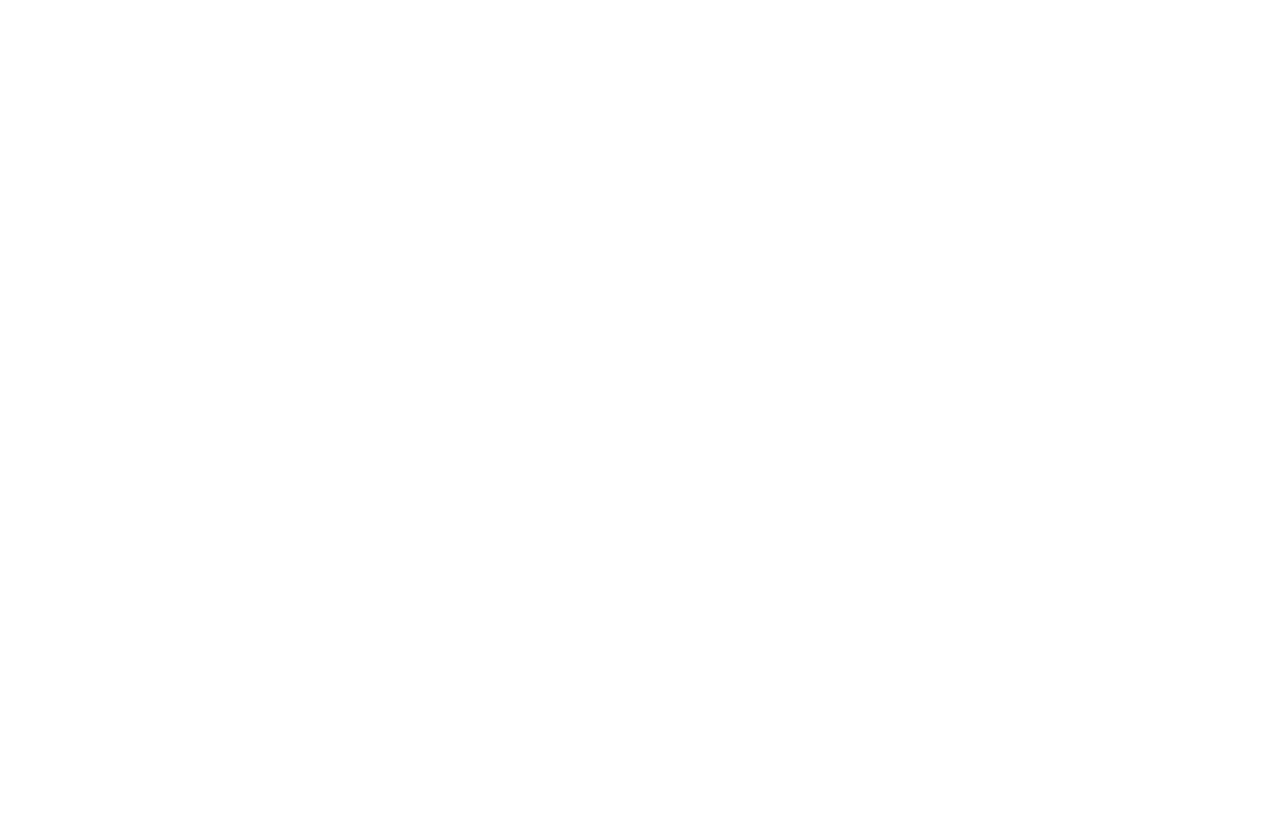
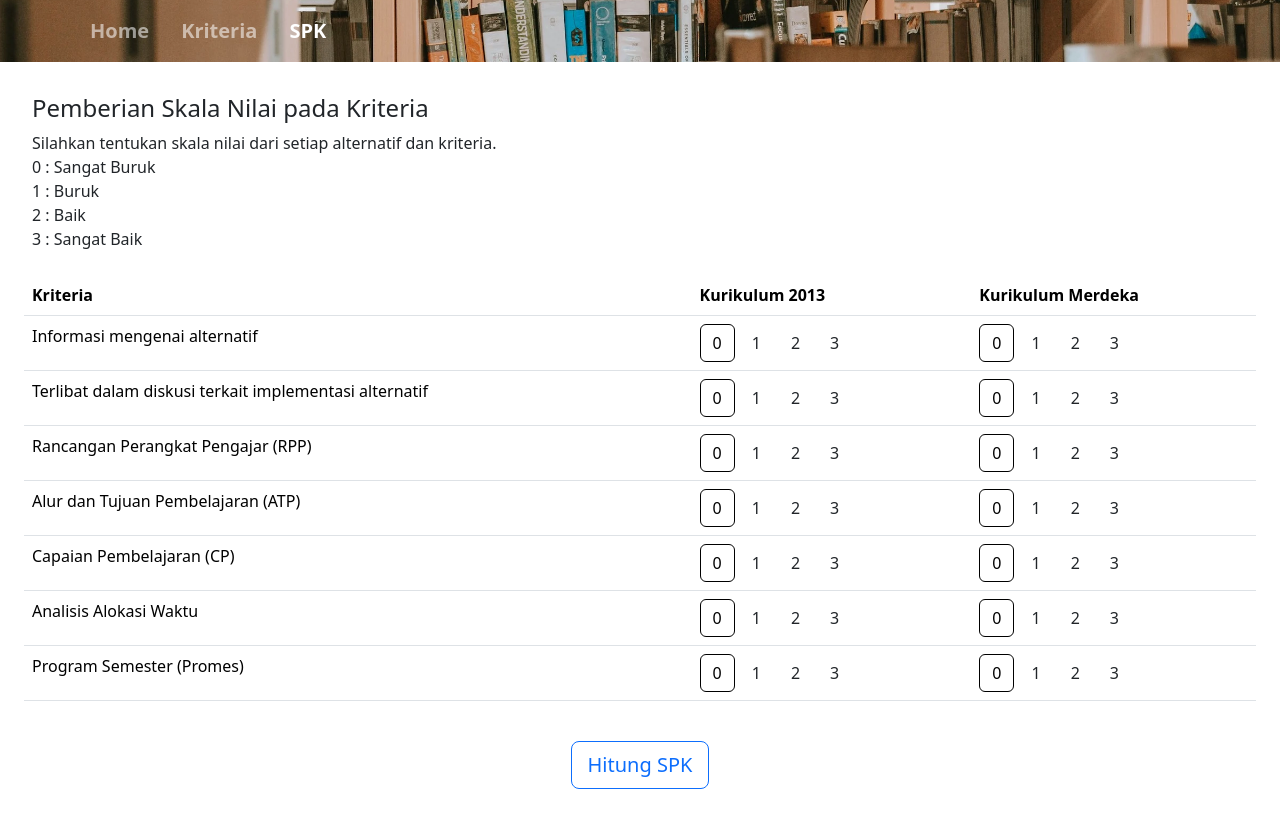
Before and after one commit to agung101/spkKurikulum, a React (Vite) app: page /spk in a window 1280 px wide. Before the commit this address had no page. Shown: the top 828 px of the page. Before the commit the page ends 800 px from the top, so only its background shows below. Built offline with nearby package versions, Linux system fonts and the light colour scheme.

Commit message:
Slicing Spk Page

```diff
--- a/src/components/module/Navbar/index.jsx
+++ b/src/components/module/Navbar/index.jsx
@@ -20,8 +20,8 @@
         <div className="collapse navbar-collapse" id="navbarNavAltMarkup">
           <div className="navbar-nav gap-3">
             <a className={'nav-link fs-5 fw-semibold '+ ((path === '/') && 'active')} href="/">Home</a>
-            <a className={'nav-link fs-5 fw-semibold '+ ((path === '/count') && 'active')} href="/count">SPK</a>
             <a className={'nav-link fs-5 fw-semibold '+ ((path === '/criteria') && 'active')} href="/criteria">Kriteria</a>
+            <a className={'nav-link fs-5 fw-semibold '+ ((path === '/spk') && 'active')} href="/spk">SPK</a>
           </div>
         </div>
       </div>
--- a/src/pages/AlternativeCriteria/index.jsx
+++ b/src/pages/AlternativeCriteria/index.jsx
@@ -1,13 +1,11 @@
-// import React from 'react'
 import { alternative, criteria } from './data'
 
 const AlternativeCriteria = () => {
-  console.log(criteria)
   return (
     <main>
       <div className="d-flex gap-4 p-4">
         <div style={{ width: '40%' }}>
-          <div className='border p-3'>
+          <div className='border p-3 mb-4'>
             <h3 className='mb-3'>Alternatif</h3>
             <div className='mb-3'>
               {
@@ -25,12 +23,22 @@
                 ))
               }
             </div>
-            <button type="button" className="btn btn-primary btn-sm ms-4 mb-1">Tambah</button>
+            <div className='d-flex justify-content-between'>
+              <button type="button" className="btn btn-primary btn-sm ms-4 mb-1">Simpan Perubahan</button>
+              <button type="button" className="btn btn-success btn-sm mb-1">Tambah</button>
+            </div>
+          </div>
+
+          <div className='border p-3'>
+            <h3 className='mb-3'>Keterangan</h3>
+            <p>Alternatif adalah objek-objek yang berbeda dan memiliki kesempatan yang sama untuk dipilih oleh pengambil keputusan.</p>
+            <p>Kriteria adalah ukuran yang menjadi dasar penilaian atau penetapan sesuatu.</p>
+            <p>Bobot relatif mencerminkan tingkat kepentingan dalam keputusan. Pastikan total bobot semua kriteria sama dengan 100%.</p>
           </div>
         </div>
         <div style={{ width: '60%' }}>
           <div className='border p-3'>
-            <h3 className='mb-3'>Kriteria & Presentase Bobot Awal</h3>
+            <h3 className='mb-3'>Kriteria & Bobot Relatif</h3>
             <div className='mb-3'>
               {
                 criteria.map((item, index) => (
@@ -52,9 +60,10 @@
               }
             </div>
             <div className='d-flex justify-content-between'>
-              <button type="button" className="btn btn-primary btn-sm ms-4">Tambah</button>
-              <div className='d-flex gap-2 align-items-center'>
-                <p className='mb-0'>Total Bobot Awal: 100 %</p>
+              <button type="button" className="btn btn-primary btn-sm ms-4">Simpan Perubahan</button>
+              <div className='d-flex gap-4 align-items-center'>
+                <p className='mb-0'>Total : 100 %</p>
+                <button type="button" className="btn btn-success btn-sm">Tambah</button>
               </div>
             </div>
           </div>
--- a/src/pages/Count/index.jsx
+++ /dev/null
@@ -1,9 +0,0 @@
-// import React from 'react'
-
-const Count = () => {
-  return (
-    <div>Count</div>
-  )
-}
-
-export default Count
--- /dev/null
+++ b/src/pages/Spk/data.js
@@ -0,0 +1,82 @@
+// const alternative = [
+//   'Apakah Anda merasa telah cukup mendapatkan informasi mengenai Kurikulum Merdeka dan Kurikulum 2013 ?',
+//   'Seberapa sering Anda terlibat dalam diskusi atau kerjaan terkait implementasi kurikulum di sekolah ?',
+//   'Menurut anda, apakah Rancangan Perangkat Pengajar (RPP) di Kurikulum Merdeka sesuai dengan kebutuhan materi siswa ?',
+//   'Menurut anda, apakah Rancangan Perangkat Pengajar (RPP) di Kurikulum 2013 sesuai dengan kebutuhan materi siswa ?',
+//   'Menurut anda, apakah Alur dan Tujuan Pembelajaran (ATP) di Kurikulum Merdeka sesuai dengan kebutuhan siswa ?',
+//   'Menurut anda, apakah Alur dan Tujuan Pembelajaran (ATP) di Kurikulum 2013 sesuai dengan kebutuhan siswa ?',
+//   'Menurut anda, apakah Capaian Pembelajaran (CP) di Kurikulum Merdeka sudah relevan dengan perkembangan zaman ?',
+//   'Menurut anda, apakah Capaian Pembelajaran (CP) di Kurikulum 2013 sudah relevan dengan perkembangan zaman ?',
+//   'Menurut anda, apakah Analisis Alokasi Waktu di Kurikulum Merdeka sesuai dengan pencapaian yang dinginkan guru terhadap siswa ?',
+//   'Menurut anda, apakah Analisis Alokasi Waktu di Kurikulum 2013 sesuai dengan pencapaian yang dinginkan guru terhadap siswa ?',
+//   'Menurut anda, apakah Program Semester (Promes) di Kurikulum Merdeka waktunya sudah sesuai dengan materi yang disiapkan guru terhadap siswa?',
+//   'Menurut anda, apakah Program Semester (Promes) di Kurikulum 2013 waktunya sudah sesuai dengan materi yang disiapkan guru terhadap siswa?'
+// ]
+
+// const criteria = [
+//   {
+//     question: 'Apakah Anda merasa telah cukup mendapatkan informasi mengenai Kurikulum Merdeka dan Kurikulum 2013 ?',
+//     answer: ['Ya', 'Tidak', 'Sebagian']
+//   },
+//   {
+//     question: 'Seberapa sering Anda terlibat dalam diskusi atau kerjaan terkait implementasi kurikulum di sekolah ?',
+//     answer: ['Sering', 'Kadang-kadang', 'Jarang', 'Tidak pernah']
+//   },
+//   {
+//     question: 'Menurut anda, apakah Rancangan Perangkat Pengajar (RPP) di Kurikulum Merdeka sesuai dengan kebutuhan materi siswa ?',
+//     answer: ['Sangat sesuai', 'Cukup sesuai', 'Kurang sesuai', 'Tidak sesuai']
+//   },
+//   {
+//     question: 'Menurut anda, apakah Rancangan Perangkat Pengajar (RPP) di Kurikulum 2013 sesuai dengan kebutuhan materi siswa ?',
+//     answer: ['Sangat sesuai', 'Cukup sesuai', 'Kurang sesuai', 'Tidak sesuai']
+//   },
+//   {
+//     question: 'Menurut anda, apakah Alur dan Tujuan Pembelajaran (ATP) di Kurikulum Merdeka sesuai dengan kebutuhan siswa ?',
+//     answer: ['Sangat sesuai', 'Cukup sesuai', 'Kurang sesuai', 'Tidak sesuai']
+//   },
+//   {
+//     question: 'Menurut anda, apakah Alur dan Tujuan Pembelajaran (ATP) di Kurikulum 2013 sesuai dengan kebutuhan siswa ?',
+//     answer: ['Sangat sesuai', 'Cukup sesuai', 'Kurang sesuai', 'Tidak sesuai']
+//   },
+//   {
+//     question: 'Menurut anda, apakah Capaian Pembelajaran (CP) di Kurikulum Merdeka sudah relevan dengan perkembangan zaman ?',
+//     answer: ['Sangat relevan', 'Cukup relevan', 'Kurang relevan', 'Tidak relevan']
+//   },
+//   {
+//     question: 'Menurut anda, apakah Capaian Pembelajaran (CP) di Kurikulum 2013 sudah relevan dengan perkembangan zaman ?',
+//     answer: ['Sangat relevan', 'Cukup relevan', 'Kurang relevan', 'Tidak relevan']
+//   },
+//   {
+//     question: 'Menurut anda, apakah Analisis Alokasi Waktu di Kurikulum Merdeka sesuai dengan pencapaian yang dinginkan guru terhadap siswa ?',
+//     answer: ['Sangat sesuai', 'Cukup sesuai', 'Kurang sesuai', 'Tidak sesuai']
+//   },
+//   {
+//     question: 'Menurut anda, apakah Analisis Alokasi Waktu di Kurikulum 2013 sesuai dengan pencapaian yang dinginkan guru terhadap siswa ?',
+//     answer: ['Sangat sesuai', 'Cukup sesuai', 'Kurang sesuai', 'Tidak sesuai']
+//   },
+//   {
+//     question: 'Menurut anda, apakah Program Semester (Promes) di Kurikulum Merdeka waktunya sudah sesuai dengan materi yang disiapkan guru terhadap siswa?',
+//     answer: ['Sangat sesuai', 'Cukup sesuai', 'Kurang sesuai', 'Tidak sesuai']
+//   },
+//   {
+//     question: 'Menurut anda, apakah Program Semester (Promes) di Kurikulum 2013 waktunya sudah sesuai dengan materi yang disiapkan guru terhadap siswa?',
+//     answer: ['Sangat sesuai', 'Cukup sesuai', 'Kurang sesuai', 'Tidak sesuai']
+//   }
+// ]
+
+const alternative = [
+  'Kurikulum 2013',
+  'Kurikulum Merdeka'
+]
+
+const criteria = [
+  'Informasi mengenai alternatif',
+  'Terlibat dalam diskusi terkait implementasi alternatif',
+  'Rancangan Perangkat Pengajar (RPP)',
+  'Alur dan Tujuan Pembelajaran (ATP)',
+  'Capaian Pembelajaran (CP)',
+  'Analisis Alokasi Waktu',
+  'Program Semester (Promes)'
+]
+
+export { alternative, criteria }
--- /dev/null
+++ b/src/pages/Spk/index.jsx
@@ -0,0 +1,59 @@
+import { alternative, criteria } from './data'
+
+const Spk = () => {
+  return (
+    <div className='p-4'>
+      <div className='ms-2 mt-2'>
+        <h4>Pemberian Skala Nilai pada Kriteria</h4>
+        <p className='mb-0'>Silahkan tentukan skala nilai dari setiap alternatif dan kriteria.</p>
+        <p className='mb-0'>0 : Sangat Buruk</p>
+        <p className='mb-0'>1 : Buruk</p>
+        <p className='mb-0'>2 : Baik</p>
+        <p className='mb-4'>3 : Sangat Baik</p>
+      </div>
+      <table className="table">
+        <thead>
+          <tr>
+            <th scope="col">Kriteria</th>
+            {
+              alternative.map((item, index) => (
+                <th key={index} scope="col">{item}</th>
+              ))
+            }
+          </tr>
+        </thead>
+        <tbody>
+          {
+            criteria.map((item, row) => (
+              <tr key={row}>
+                <td scope="row">{item}</td>
+                {
+                  alternative.map((item, index2) => (
+                    <td key={index2}>
+                      <input type="radio" className="btn-check" name={row+'alternative'+index2} id={'r'+row+'opt0a'+index2} autoComplete="off" defaultChecked/>
+                      <label className="btn me-1" htmlFor={'r'+row+'opt0a'+index2}>0</label>
+
+                      <input type="radio" className="btn-check" name={row+'alternative'+index2} id={'r'+row+'opt1a'+index2} autoComplete="off" />
+                      <label className="btn me-1" htmlFor={'r'+row+'opt1a'+index2}>1</label>
+
+                      <input type="radio" className="btn-check" name={row+'alternative'+index2} id={'r'+row+'opt2a'+index2} autoComplete="off" />
+                      <label className="btn me-1" htmlFor={'r'+row+'opt2a'+index2}>2</label>
+
+                      <input type="radio" className="btn-check" name={row+'alternative'+index2} id={'r'+row+'opt3a'+index2} autoComplete="off" />
+                      <label className="btn me-1" htmlFor={'r'+row+'opt3a'+index2}>3</label>
+                    </td>
+                  ))
+                }
+              </tr>
+            ))
+          }
+        </tbody>
+      </table>
+      <div className='d-flex justify-content-center mb-5 pt-4'>
+        <button type="button" className="btn btn-outline-primary btn-lg">Hitung SPK</button>
+      </div>
+    </div>
+  )
+}
+
+export default Spk
--- a/src/router.jsx
+++ b/src/router.jsx
@@ -6,7 +6,7 @@
 import Pages from './pages'
 import Home from './pages/Home'
 import AlternativeCriteria from './pages/AlternativeCriteria'
-import Count from './pages/Count'
+import Spk from './pages/Spk'
 import CalculationResult from './pages/CalculationResult'
 
 const router = () => {
@@ -18,7 +18,7 @@
         <Route path="/" element={<Pages />} >
           <Route index element={<Home />} />
           <Route path="criteria" element={<AlternativeCriteria />} />
-          <Route path="count" element={<Count />} />
+          <Route path="spk" element={<Spk />} />
           <Route path="result" element={<CalculationResult />} />
         </Route>
       </Routes>
```
